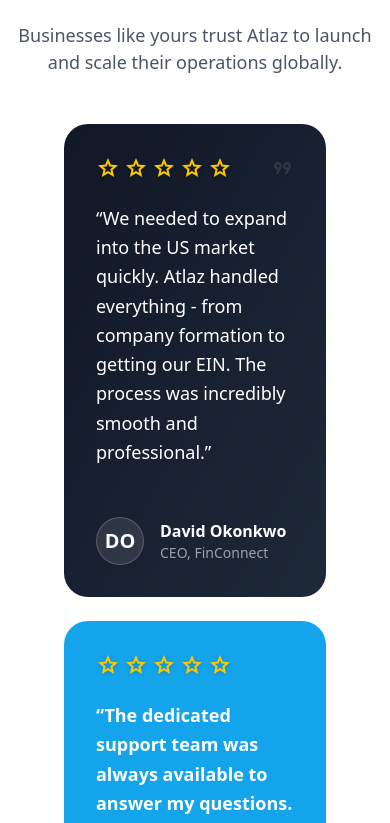
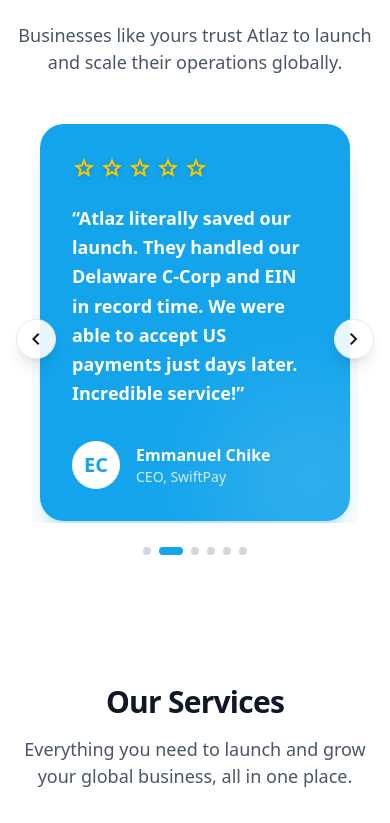
Before and after one commit to Emmanuelonyo/Atlaz, a Next.js app: page / in a window 390 px wide. Shown: the part 7568-8391 px from the top of the page. Built offline with nearby package versions, Linux system fonts and the light colour scheme.

Commit message:
feat: mobile testimonials carousel - 1 full card at a time

```diff
--- a/components/landing/Testimonials.tsx
+++ b/components/landing/Testimonials.tsx
@@ -90,7 +90,7 @@
 }: TestimonialCardProps) {
   if (variant === "dark") {
     return (
-      <div className="bg-gradient-to-br from-gray-900 to-gray-800 rounded-3xl p-8 text-white relative flex flex-col justify-between overflow-hidden group h-full hover:-translate-y-2 transition-transform duration-300">
+      <div className="bg-gradient-to-br from-gray-900 to-gray-800 rounded-3xl p-8 text-white relative flex flex-col justify-between overflow-hidden group h-full hover:-translate-y-2 transition-transform duration-300 shadow-xl">
         <div className="absolute top-0 right-0 p-8 opacity-10 group-hover:opacity-20 transition-opacity">
           <span className="material-symbols-outlined text-[120px] leading-none">
             format_quote
@@ -139,7 +139,7 @@
   }
 
   return (
-    <div className="bg-white/80 backdrop-blur-md dark:bg-gray-800 rounded-3xl p-8 border border-gray-200 dark:border-gray-700 relative flex flex-col justify-between group hover:border-primary/30 transition-colors h-full hover:-translate-y-2 transform duration-300">
+    <div className="bg-white dark:bg-gray-800 rounded-3xl p-8 border border-gray-200 dark:border-gray-700 relative flex flex-col justify-between group hover:border-primary/30 transition-colors h-full hover:-translate-y-2 transform duration-300 shadow-xl">
       <div>
         <StarRating />
         <p className="text-lg font-medium text-gray-700 dark:text-gray-300 leading-relaxed mb-8">
@@ -161,39 +161,42 @@
 
 export function Testimonials() {
   const [currentIndex, setCurrentIndex] = useState(0);
+  const [mobileIndex, setMobileIndex] = useState(0);
   const [isAutoPlaying, setIsAutoPlaying] = useState(true);
 
   const totalSlides = Math.ceil(testimonials.length / 3);
-
-  const goToSlide = useCallback((index: number) => {
-    setCurrentIndex(index);
-  }, []);
+  const totalMobileSlides = testimonials.length;
 
   const nextSlide = useCallback(() => {
     setCurrentIndex((prev) => (prev + 1) % totalSlides);
   }, [totalSlides]);
+
+  const nextMobileSlide = useCallback(() => {
+    setMobileIndex((prev) => (prev + 1) % totalMobileSlides);
+  }, [totalMobileSlides]);
 
   useEffect(() => {
     if (!isAutoPlaying) return;
 
     const interval = setInterval(() => {
       nextSlide();
+      nextMobileSlide();
     }, 5000);
 
     return () => clearInterval(interval);
-  }, [isAutoPlaying, nextSlide]);
+  }, [isAutoPlaying, nextSlide, nextMobileSlide]);
 
   const handleDotClick = (index: number) => {
     setIsAutoPlaying(false);
-    goToSlide(index);
-    // Resume auto-play after 10 seconds
+    setCurrentIndex(index);
     setTimeout(() => setIsAutoPlaying(true), 10000);
   };
 
-  const currentTestimonials = testimonials.slice(
-    currentIndex * 3,
-    currentIndex * 3 + 3
-  );
+  const handleMobileDotClick = (index: number) => {
+    setIsAutoPlaying(false);
+    setMobileIndex(index);
+    setTimeout(() => setIsAutoPlaying(true), 10000);
+  };
 
   return (
     <div className="py-16 md:py-24 border-t border-gray-100/50 dark:border-gray-800">
@@ -206,7 +209,70 @@
           globally.
         </p>
       </div>
-      <div className="relative w-full max-w-7xl mx-auto px-4 md:px-6">
+
+      {/* Mobile Carousel - 1 card at a time */}
+      <div className="md:hidden relative w-full px-4">
+        <div className="overflow-hidden">
+          <div
+            className="flex transition-transform duration-500 ease-in-out"
+            style={{ transform: `translateX(-${mobileIndex * 100}%)` }}
+          >
+            {testimonials.map((testimonial, index) => (
+              <div
+                key={index}
+                className="w-full flex-shrink-0 px-2"
+              >
+                <div className="min-h-[320px]">
+                  <TestimonialCard {...testimonial} />
+                </div>
+              </div>
+            ))}
+          </div>
+        </div>
+
+        {/* Mobile Navigation Arrows */}
+        <button
+          onClick={() => {
+            setIsAutoPlaying(false);
+            setMobileIndex((prev) => (prev - 1 + totalMobileSlides) % totalMobileSlides);
+            setTimeout(() => setIsAutoPlaying(true), 10000);
+          }}
+          className="absolute left-0 top-1/2 -translate-y-1/2 z-20 flex items-center justify-center w-10 h-10 rounded-full bg-white/90 dark:bg-gray-800/90 shadow-lg border border-gray-200 dark:border-gray-700"
+          aria-label="Previous testimonial"
+        >
+          <span className="material-symbols-outlined text-lg">chevron_left</span>
+        </button>
+        <button
+          onClick={() => {
+            setIsAutoPlaying(false);
+            nextMobileSlide();
+            setTimeout(() => setIsAutoPlaying(true), 10000);
+          }}
+          className="absolute right-0 top-1/2 -translate-y-1/2 z-20 flex items-center justify-center w-10 h-10 rounded-full bg-white/90 dark:bg-gray-800/90 shadow-lg border border-gray-200 dark:border-gray-700"
+          aria-label="Next testimonial"
+        >
+          <span className="material-symbols-outlined text-lg">chevron_right</span>
+        </button>
+
+        {/* Mobile Dots */}
+        <div className="flex justify-center gap-2 mt-6">
+          {testimonials.map((_, index) => (
+            <button
+              key={index}
+              onClick={() => handleMobileDotClick(index)}
+              className={`h-2 rounded-full transition-all duration-300 cursor-pointer ${
+                index === mobileIndex
+                  ? "bg-primary w-6"
+                  : "bg-gray-300 dark:bg-gray-700 w-2"
+              }`}
+              aria-label={`Go to testimonial ${index + 1}`}
+            />
+          ))}
+        </div>
+      </div>
+
+      {/* Desktop Carousel - 3 cards at a time */}
+      <div className="hidden md:block relative w-full max-w-7xl mx-auto px-4 md:px-6">
         {/* Navigation Arrows */}
         <button
           onClick={() => {
@@ -214,7 +280,7 @@
             setCurrentIndex((prev) => (prev - 1 + totalSlides) % totalSlides);
             setTimeout(() => setIsAutoPlaying(true), 10000);
           }}
-          className="absolute left-0 top-1/2 -translate-y-1/2 z-20 hidden md:flex items-center justify-center w-12 h-12 rounded-full bg-white/90 dark:bg-gray-800/90 shadow-lg border border-gray-200 dark:border-gray-700 hover:bg-primary hover:text-white hover:border-primary transition-all duration-300"
+          className="absolute left-0 top-1/2 -translate-y-1/2 z-20 flex items-center justify-center w-12 h-12 rounded-full bg-white/90 dark:bg-gray-800/90 shadow-lg border border-gray-200 dark:border-gray-700 hover:bg-primary hover:text-white hover:border-primary transition-all duration-300"
           aria-label="Previous testimonials"
         >
           <span className="material-symbols-outlined">chevron_left</span>
@@ -225,7 +291,7 @@
             nextSlide();
             setTimeout(() => setIsAutoPlaying(true), 10000);
           }}
-          className="absolute right-0 top-1/2 -translate-y-1/2 z-20 hidden md:flex items-center justify-center w-12 h-12 rounded-full bg-white/90 dark:bg-gray-800/90 shadow-lg border border-gray-200 dark:border-gray-700 hover:bg-primary hover:text-white hover:border-primary transition-all duration-300"
+          className="absolute right-0 top-1/2 -translate-y-1/2 z-20 flex items-center justify-center w-12 h-12 rounded-full bg-white/90 dark:bg-gray-800/90 shadow-lg border border-gray-200 dark:border-gray-700 hover:bg-primary hover:text-white hover:border-primary transition-all duration-300"
           aria-label="Next testimonials"
         >
           <span className="material-symbols-outlined">chevron_right</span>
@@ -240,7 +306,7 @@
             {[...Array(totalSlides)].map((_, slideIndex) => (
               <div
                 key={slideIndex}
-                className="flex flex-col md:grid md:grid-cols-3 gap-6 pb-12 w-full flex-shrink-0"
+                className="grid grid-cols-3 gap-6 pb-12 w-full flex-shrink-0"
               >
                 {testimonials
                   .slice(slideIndex * 3, slideIndex * 3 + 3)
@@ -254,7 +320,7 @@
           </div>
         </div>
 
-        {/* Dots Navigation */}
+        {/* Desktop Dots Navigation */}
         <div className="flex justify-center gap-2 mt-4">
           {[...Array(totalSlides)].map((_, index) => (
             <button
```
